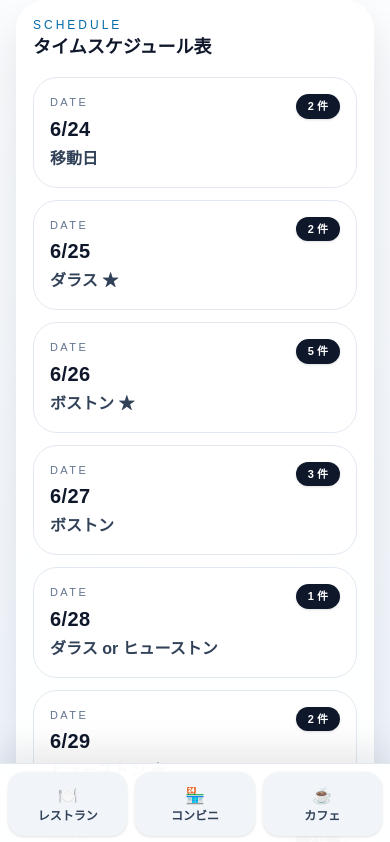
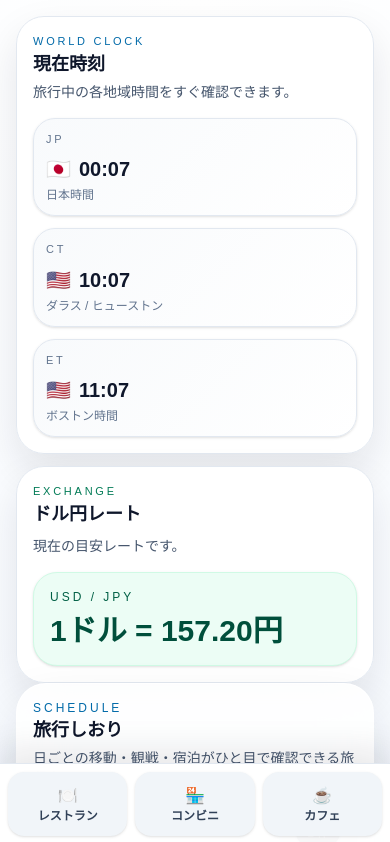
Before and after one commit to reemar1020-ai/WC2026tourapp, a Next.js app: page / in a window 390 px wide. Shown: the top 842 px of the page. Built offline with nearby package versions, Linux system fonts and the light colour scheme.

Commit message:
create mobile app ui

```diff
--- a/app/page.tsx
+++ b/app/page.tsx
@@ -1,6 +1,6 @@
 "use client";
 
-import { useState } from "react";
+import { useEffect, useState } from "react";
 
 type ScheduleItem = {
   time: string;
@@ -16,138 +16,153 @@ type ScheduleItem = {
 type TravelDay = {
   date: string;
   label: string;
-  summary: string;
   items: ScheduleItem[];
 };
 
 const schedule: TravelDay[] = [
   {
     date: "6/24",
-    label: "移動日",
-    summary: "日本からダラスへ。初日は移動とホテル移動中心です。",
+    label: "移動Day",
     items: [
       {
-        time: "18:40",
-        title: "日本→ダラス",
-        kind: "飛行機",
-        location: "NRT → DFW",
-        memo: "出発は18:40、到着は23:59。",
+        time: "17:00 [JP]",
+        title: "フライト",
+        kind: "✈ フライト",
+        location: "NRT",
+        memo: "18:40 [JP] NRT → 23:59 [CT] DFW",
         url: "https://www.skyscanner.jp/transport/flights/dfw/bos/260626/260627/config/10968-2606260705--32385-0-10081-2606261157%7C10081-2606271840--32385-0-10968-2606272157?adultsv2=3&cabinclass=economy&childrenv2=&ref=home&rtn=1&",
       },
       {
-        time: "24:00〜",
+        time: "24:00 [CT]",
         title: "ホテル",
-        memo: "場所未定。翌朝の移動に備えて休息をとります。",
+        kind: "🏨 ホテル",
+        location: "場所未定",
+        memo: "翌朝の移動に備えて休息をとります。",
       },
     ],
   },
   {
     date: "6/25",
-    label: "ダラス",
-    summary: "自由時間のあと、夕方に試合観戦です。",
+    label: "観戦Day1 ★",
     items: [
       {
-        time: "〜18:00",
+        time: "〜18:00 [CT]",
         title: "自由時間",
+        kind: "🕒 自由時間",
         memo: "観光や食事、準備をゆったりと。",
       },
       {
-        time: "18:00〜",
-        title: "試合 日本 vs スウェーデン",
+        time: "18:00 [CT]",
+        title: "JPN vs SWE",
+        kind: "⚽ 試合",
         location: "AT&Tスタジアム",
         venue: "会場: AT&Tスタジアム",
         url: "https://www.fifa.com/ja/match-centre/match/17/285023/289273/400021471",
         mapUrl: "https://maps.app.goo.gl/GWrpF7GaZuK4A11z6",
       },
+      {
+        time: "ホテル",
+        title: "ホテル",
+        kind: "🏨 ホテル",
+        location: "場所未定",
+        memo: "試合後の休息を確保します。",
+      },
     ],
   },
   {
     date: "6/26",
-    label: "ボストン",
-    summary: "ダラスからボストンへ移動し、試合観戦がメインです。",
+    label: "観戦Day2 ★",
     items: [
       {
-        time: "07:05",
-        title: "飛行機 ダラス→ボストン",
-        kind: "飛行機",
+        time: "06:00 [CT]",
+        title: "フライト",
+        kind: "✈ フライト",
         location: "DFW → BOS",
-        memo: "朝のフライトでボストンへ移動します。",
+        memo: "07:05 [CT] DFW → 11:57 [ET] BOS",
+        url: "https://www.skyscanner.jp/transport/flights/dfw/bos/260626/260627/config/10968-2606260705--32385-0-10081-2606261157%7C10081-2606271840--32385-0-10968-2606272157?adultsv2=3&cabinclass=economy&childrenv2=&ref=home&rtn=1&",
       },
       {
-        time: "12:00〜",
+        time: "12:00 [ET]",
         title: "ランチ",
-        memo: "観光と移動の合間に軽めに。",
+        kind: "🍔 ランチ",
       },
       {
-        time: "13:00〜14:00",
-        title: "移動：車",
+        time: "13:00〜14:00 [ET]",
+        title: "移動",
+        kind: "🚗 移動",
         memo: "会場周辺へ移動します。",
       },
       {
-        time: "15:00〜",
-        title: "試合 フランス vs ノルウェー",
+        time: "15:00 [ET]",
+        title: "NOR vs FRA",
+        kind: "⚽ 試合",
         location: "ジレットスタジアム",
         venue: "会場: ジレットスタジアム",
         url: "https://www.fifa.com/ja/match-centre/match/17/285023/289273/400021489",
         mapUrl: "https://maps.app.goo.gl/CMtnP3nN18XTN1tm8",
       },
       {
-        time: "18:00〜",
+        time: "18:00 [ET]",
         title: "自由時間",
+        kind: "🕒 自由時間",
         memo: "ホテルは未定のため、現地での移動は柔軟に。",
+      },
+      {
+        time: "ホテル",
+        title: "ホテル",
+        kind: "🏨 ホテル",
+        location: "場所未定",
       },
     ],
   },
   {
     date: "6/27",
-    label: "ボストン",
-    summary: "朝までゆっくり過ごし、夜にダラスへ戻ります。",
+    label: "ボストン観光Day",
     items: [
       {
-        time: "〜17:00",
+        time: "〜17:00 [ET]",
         title: "自由時間",
+        kind: "🕒 自由時間",
         memo: "街歩きや休憩を楽しみます。",
       },
       {
-        time: "18:40",
-        title: "飛行機 ボストン→ダラス",
-        kind: "飛行機",
+        time: "17:00 [ET]",
+        title: "フライト",
+        kind: "✈ フライト",
         location: "BOS → DFW",
-        memo: "夜のフライトでダラスへ戻ります。",
+        memo: "18:40 [ET] BOS → 21:57 [CT] DFW",
         url: "https://www.skyscanner.jp/transport/flights/dfw/bos/260626/260627/config/10968-2606260705--32385-0-10081-2606261157%7C10081-2606271840--32385-0-10968-2606272157?adultsv2=3&cabinclass=economy&childrenv2=&ref=home&rtn=1&",
       },
       {
-        time: "22:00〜",
+        time: "24:00 [CT]",
         title: "ホテル",
-        memo: "未定。翌日以降の移動準備をします。",
+        kind: "🏨 ホテル",
+        location: "場所未定",
+        memo: "翌日以降の移動準備をします。",
       },
     ],
   },
   {
     date: "6/28",
-    label: "ダラス or ヒューストン",
-    summary: "移動先を柔軟に調整しながら、自由時間を確保します。",
+    label: "GOLF Day",
     items: [
       {
         time: "終日",
-        title: "自由時間",
-        memo: "ホテルは未定。現地での流れに合わせて過ごします。",
+        title: "ホテル",
+        kind: "🏨 ホテル",
+        location: "未定",
+        memo: "移動先を柔軟に調整しながら過ごします。",
       },
     ],
   },
   {
     date: "6/29",
-    label: "ヒューストン",
-    summary: "空港から会場へ移動し、決勝トーナメントの重要な試合です。",
+    label: "観戦Day3 ★",
     items: [
       {
-        time: "08:00〜12:00",
-        title: "移動 DFW空港→試合会場",
-        memo: "空港から会場までの移動日程です。",
-      },
-      {
-        time: "12:00〜",
-        title: "試合 F2位 vs C1位",
+        time: "12:00 [CT]",
+        title: "F2位 vs C1位",
+        kind: "⚽ 試合",
         location: "NRGスタジアム",
         venue: "会場: NRGスタジアム",
         url: "https://www.fifa.com/ja/match-centre/match/17/285023/289287/400021516",
@@ -157,20 +172,20 @@ const schedule: TravelDay[] = [
   },
   {
     date: "6/30",
-    label: "亮輔帰国",
-    summary: "帰国準備を整えて、夜に日本へ向かいます。",
+    label: "帰国Day",
     items: [
       {
-        time: "〜19:00",
+        time: "〜19:00 [CT]",
         title: "自由時間",
+        kind: "🕒 自由時間",
         memo: "荷物整理や最後の買い物をします。",
       },
       {
-        time: "20:12",
-        title: "飛行機 ヒューストン→羽田空港",
-        kind: "飛行機",
+        time: "19:00 [CT]",
+        title: "フライト",
+        kind: "✈ フライト",
         location: "IAH → HND",
-        memo: "20:12出発、7/1 04:45到着です。",
+        memo: "20:12 [CT] IAH → 7/1 04:45 [JP] HND",
         url: "https://jp.trip.com/online/orderdetail/index?orderid=1385432769124440&from=email&template=TRIP_BOOKING_CONFIRMED&locale=ja-JP&channel=email&subChannel=TRIP_BOOKING_CONFIRMED&oid=1385432769124440&orderId=1385432769124440&redirectFromOnline=1&accesstoken=",
       },
     ],
@@ -178,11 +193,11 @@ const schedule: TravelDay[] = [
   {
     date: "7/1",
     label: "予備日",
-    summary: "移動や天候の影響に備える予備日です。",
     items: [
       {
         time: "終日",
         title: "予備日",
+        kind: "🗓️ 予備日",
         memo: "予定の調整や休息に使います。",
       },
     ],
@@ -191,9 +206,67 @@ const schedule: TravelDay[] = [
 
 const nearbyCategories = ["レストラン", "コンビニ", "カフェ"] as const;
 
+const getItemIcon = (item: ScheduleItem) => {
+  const text = `${item.title} ${item.kind ?? ""} ${item.venue ?? ""}`.toLowerCase();
+
+  if (/フライト|飛行機/.test(text)) return "✈";
+  if (/試合|vs/.test(text)) return "⚽";
+  if (/ホテル/.test(text)) return "🏨";
+  if (/ランチ/.test(text)) return "🍔";
+  if (/移動/.test(text)) return "🚗";
+  if (/自由時間/.test(text)) return "🕒";
+
+  return "🗺️";
+};
+
+const getActionLabel = (item: ScheduleItem, type: "url" | "map") => {
+  if (type === "map") return "Google Maps";
+
+  const text = `${item.title} ${item.kind ?? ""}`.toLowerCase();
+
+  if (/フライト|飛行機/.test(text)) return "航空券を見る";
+  if (/試合|vs/.test(text)) return "マッチ情報";
+
+  return "詳細を見る";
+};
+
+const getFlightRoute = (item: ScheduleItem) => {
+  const text = item.memo ?? "";
+  const match = text.match(/(\d{1,2}:\d{2}\s*\[[^\]]+\]\s*[^→]+?)\s*→\s*(\d{1,2}:\d{2}\s*\[[^\]]+\]\s*.*)/);
+
+  if (!match) return null;
+
+  return {
+    departure: match[1].trim(),
+    arrival: match[2].trim(),
+  };
+};
+
 export default function Home() {
   const [selectedDate, setSelectedDate] = useState<string | null>(null);
   const [openItems, setOpenItems] = useState<Record<string, boolean>>({});
+  const [now, setNow] = useState<Date>(new Date());
+  const usdJpyRate = 157.2;
+
+  useEffect(() => {
+    const timer = window.setInterval(() => setNow(new Date()), 60_000);
+
+    return () => window.clearInterval(timer);
+  }, []);
+
+  const timeZones = [
+    { label: "JP", flag: "🇯🇵", timeZone: "Asia/Tokyo" },
+    { label: "CT", flag: "🇺🇸", timeZone: "America/Chicago" },
+    { label: "ET", flag: "🇺🇸", timeZone: "America/New_York" },
+  ] as const;
+
+  const formatTime = (timeZone: string) =>
+    new Intl.DateTimeFormat("ja-JP", {
+      timeZone,
+      hour: "2-digit",
+      minute: "2-digit",
+      hour12: false,
+    }).format(now);
 
   const selectedDay = selectedDate
     ? schedule.find((day) => day.date === selectedDate) ?? null
@@ -240,12 +313,53 @@ export default function Home() {
   return (
     <main className="min-h-screen bg-[radial-gradient(circle_at_top,_#ffffff_0%,_#f8fbff_38%,_#eef4ff_100%)] text-slate-900">
       <section className="mx-auto flex min-h-screen w-full max-w-6xl flex-col pb-28">
+        <section className="px-4 pt-4 sm:px-6 sm:pt-5">
+          <div className="grid gap-3 md:grid-cols-[1.2fr_0.8fr]">
+            <article className="rounded-[28px] border border-slate-200 bg-white/95 p-4 shadow-[0_18px_40px_rgba(15,23,42,0.10)] backdrop-blur md:p-5">
+              <div className="flex items-start justify-between gap-3">
+                <div>
+                  <p className="text-[11px] uppercase tracking-[0.25em] text-sky-700">World Clock</p>
+                  <h2 className="text-lg font-bold text-slate-900">現在時刻</h2>
+                  <p className="mt-1 text-sm text-slate-600">旅行中の各地域時間をすぐ確認できます。</p>
+                </div>
+              </div>
+
+              <div className="mt-4 grid gap-3 sm:grid-cols-3">
+                {timeZones.map((item) => (
+                  <article
+                    key={item.label}
+                    className="rounded-[22px] border border-slate-200 bg-[linear-gradient(135deg,#f8fafc_0%,#ffffff_100%)] p-3 shadow-sm"
+                  >
+                    <p className="text-[11px] uppercase tracking-[0.25em] text-slate-500">{item.label}</p>
+                    <div className="mt-2 flex items-end gap-2">
+                      <span className="text-xl font-black text-slate-900">{item.flag}</span>
+                      <span className="text-xl font-black text-slate-900">{formatTime(item.timeZone)}</span>
+                    </div>
+                    <p className="mt-1 text-xs text-slate-500">{item.label === "JP" ? "日本時間" : item.label === "CT" ? "ダラス / ヒューストン" : "ボストン時間"}</p>
+                  </article>
+                ))}
+              </div>
+            </article>
+
+            <article className="rounded-[28px] border border-slate-200 bg-white/95 p-4 shadow-[0_18px_40px_rgba(15,23,42,0.10)] backdrop-blur md:p-5">
+              <p className="text-[11px] uppercase tracking-[0.25em] text-emerald-700">Exchange</p>
+              <h2 className="text-lg font-bold text-slate-900">ドル円レート</h2>
+              <p className="mt-2 text-sm text-slate-600">現在の目安レートです。</p>
+              <div className="mt-4 rounded-[24px] border border-emerald-100 bg-emerald-50 p-4 shadow-sm">
+                <p className="text-xs uppercase tracking-[0.25em] text-emerald-800">USD / JPY</p>
+                <p className="mt-2 text-3xl font-black text-emerald-900">1ドル = {usdJpyRate.toFixed(2)}円</p>
+              </div>
+            </article>
+          </div>
+        </section>
+
         <section className="px-4 sm:px-6">
           <div className="rounded-[30px] border border-white/80 bg-white/90 p-4 shadow-[0_24px_50px_rgba(15,23,42,0.12)] backdrop-blur-xl md:p-5">
             <div className="flex items-center justify-between gap-3">
               <div>
                 <p className="text-xs uppercase tracking-[0.25em] text-sky-700">Schedule</p>
-                <h2 className="text-lg font-bold text-slate-900">タイムスケジュール表</h2>
+                <h2 className="text-lg font-bold text-slate-900">旅行しおり</h2>
+                <p className="mt-1 text-sm text-slate-600">日ごとの移動・観戦・宿泊がひと目で確認できる旅程表です。</p>
               </div>
             </div>
 
@@ -269,7 +383,7 @@ export default function Home() {
                         <div>
                           <p className="text-[11px] uppercase tracking-[0.22em] text-slate-500">DATE</p>
                           <p className="mt-1 text-xl font-black tracking-[0.02em] text-slate-900">{day.date}</p>
-                          <p className="mt-1 text-base font-semibold text-slate-700">{day.label}{isMatchDay ? " ★" : ""}</p>
+                          <p className="mt-1 text-base font-semibold text-slate-700">{day.label}</p>
                         </div>
                         <span className="rounded-full bg-slate-900 px-3 py-1 text-[11px] font-semibold text-white shadow-sm">{day.items.length} 件</span>
                       </div>
@@ -277,15 +391,27 @@ export default function Home() {
 
                     {selected && (
                       <article className="rounded-[28px] border border-slate-200 bg-[linear-gradient(180deg,#f8fafc_0%,#ffffff_100%)] p-4 shadow-inner sm:p-5">
+                        <div className="mb-3 flex items-center justify-between gap-2 rounded-[20px] border border-sky-100 bg-sky-50/80 px-3 py-2 text-xs font-semibold text-sky-800 sm:px-4">
+                          <span>旅程カード</span>
+                          <span>{day.items.length} 件</span>
+                        </div>
+
                         <div className="space-y-3">
                           {day.items.map((item, index) => {
                             const key = `${day.date}-${index}`;
                             const isOpen = Boolean(openItems[key]);
+                            const isMatchItem = /試合|vs/.test(`${item.title} ${item.kind ?? ""}`.toLowerCase());
+                            const isFlightItem = /フライト|飛行機/.test(`${item.title} ${item.kind ?? ""}`.toLowerCase());
+                            const flightRoute = isFlightItem ? getFlightRoute(item) : null;
 
                             return (
                               <article
                                 key={key}
-                                className="rounded-[24px] border border-slate-200 bg-white p-4 shadow-sm ring-1 ring-slate-100 transition hover:border-sky-200 hover:shadow-md"
+                                className={`rounded-[24px] border p-4 shadow-sm ring-1 transition hover:border-sky-200 hover:shadow-md ${
+                                  isMatchItem
+                                    ? "border-amber-200 bg-[linear-gradient(135deg,#fffaf0_0%,#ffffff_60%,#fff7ed_100%)] ring-amber-100"
+                                    : "border-slate-200 bg-white ring-slate-100"
+                                }`}
                               >
                                 <button
                                   type="button"
@@ -294,14 +420,20 @@ export default function Home() {
                                   aria-expanded={isOpen}
                                 >
                                   <div className="flex items-start gap-3">
-                                    <div className="min-w-[72px] rounded-2xl bg-[linear-gradient(135deg,#fef3c7_0%,#fde68a_100%)] px-3 py-2 text-center text-sm font-black text-amber-900 shadow-sm">{item.time}</div>
+                                    <div className="flex min-w-[72px] flex-col items-center justify-center rounded-2xl bg-[linear-gradient(135deg,#fef3c7_0%,#fde68a_100%)] px-3 py-3 text-center text-sm font-black text-amber-900 shadow-sm">
+                                      <span className="text-base">{getItemIcon(item)}</span>
+                                      <span className="mt-1 text-[10px] uppercase tracking-[0.2em] text-amber-800">{item.kind ? item.kind.replace(/^[^\p{L}]+/u, "") : "PLAN"}</span>
+                                    </div>
                                     <div className="flex-1">
-                                      <p className="text-base font-black text-slate-900">{item.title}</p>
-                                      {item.kind && <p className="text-xs text-emerald-700">{item.kind}</p>}
+                                      <div className="flex items-center gap-2">
+                                        <p className="text-base font-black text-slate-900">{item.title}</p>
+                                        {item.kind && <span className="rounded-full bg-sky-50 px-2 py-1 text-[10px] font-semibold uppercase tracking-[0.18em] text-sky-700">{item.kind}</span>}
+                                      </div>
+                                      <p className="mt-2 text-base font-black tracking-[0.02em] text-slate-900">{item.time}</p>
                                       {item.venue ? (
                                         <p className="mt-1 text-sm text-slate-600">{item.venue}</p>
                                       ) : item.location ? (
-                                        <p className="mt-1 text-sm text-slate-600">場所: {item.location}</p>
+                                        <p className="mt-1 text-sm text-slate-600">{item.location}</p>
                                       ) : null}
                                     </div>
                                     <span className="text-xs font-semibold text-sky-700">{isOpen ? "閉じる" : "詳細"}</span>
@@ -310,31 +442,39 @@ export default function Home() {
 
                                 {isOpen && (
                                   <div className="mt-4 rounded-2xl bg-slate-50 p-3 text-sm text-slate-700">
-                                    {item.memo && <p className="leading-6">{item.memo}</p>}
-                                    {item.url && (
-                                      <div className="mt-3 flex flex-wrap gap-2">
+                                    {flightRoute ? (
+                                      <div className="rounded-2xl border border-sky-100 bg-sky-50/90 p-3">
+                                        <p className="text-[11px] uppercase tracking-[0.24em] text-sky-700">出発</p>
+                                        <p className="mt-1 text-base font-black text-slate-900">{flightRoute.departure}</p>
+                                        <p className="mt-2 text-center text-sky-700">↓</p>
+                                        <p className="mt-2 text-[11px] uppercase tracking-[0.24em] text-sky-700">到着</p>
+                                        <p className="mt-1 text-base font-black text-slate-900">{flightRoute.arrival}</p>
+                                      </div>
+                                    ) : item.memo ? (
+                                      <p className="leading-6">{item.memo}</p>
+                                    ) : null}
+                                    <div className="mt-3 flex flex-wrap gap-2">
+                                      {item.url && (
                                         <a
                                           href={item.url}
                                           target="_blank"
                                           rel="noopener noreferrer"
                                           className="inline-flex items-center justify-center rounded-full bg-slate-900 px-4 py-2 text-sm font-semibold text-white shadow-sm hover:bg-slate-700"
                                         >
-                                          詳細ページを開く
+                                          {getActionLabel(item, "url")}
                                         </a>
-                                      </div>
-                                    )}
-                                    {item.mapUrl && (
-                                      <div className="mt-2 flex flex-wrap gap-2">
+                                      )}
+                                      {item.mapUrl && (
                                         <a
                                           href={item.mapUrl}
                                           target="_blank"
                                           rel="noopener noreferrer"
                                           className="inline-flex items-center justify-center rounded-full bg-emerald-600 px-4 py-2 text-sm font-semibold text-white shadow-sm hover:bg-emerald-500"
                                         >
-                                          地図を開く
+                                          {getActionLabel(item, "map")}
                                         </a>
-                                      </div>
-                                    )}
+                                      )}
+                                    </div>
                                   </div>
                                 )}
                               </article>
```
